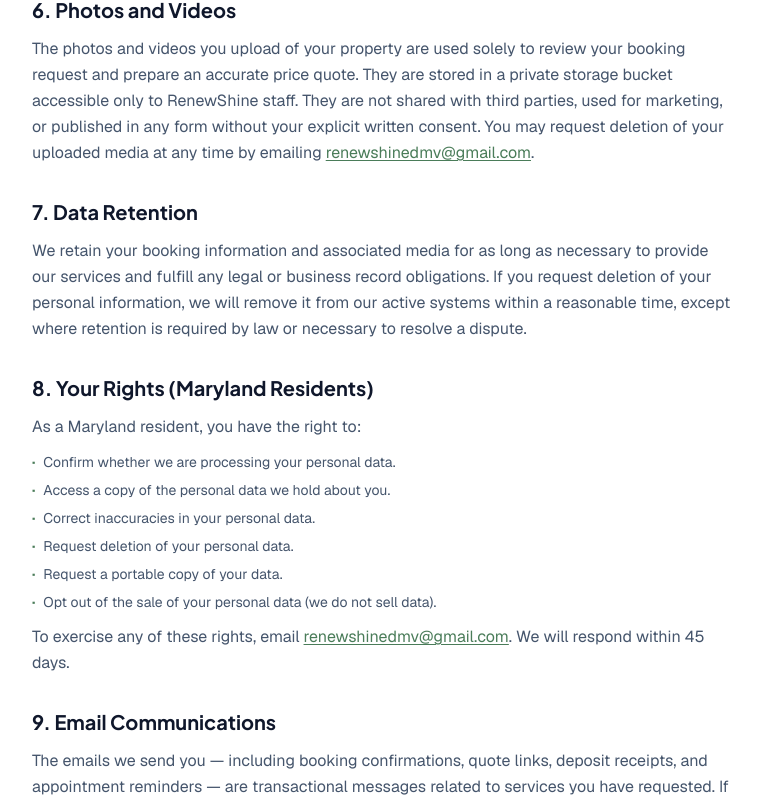
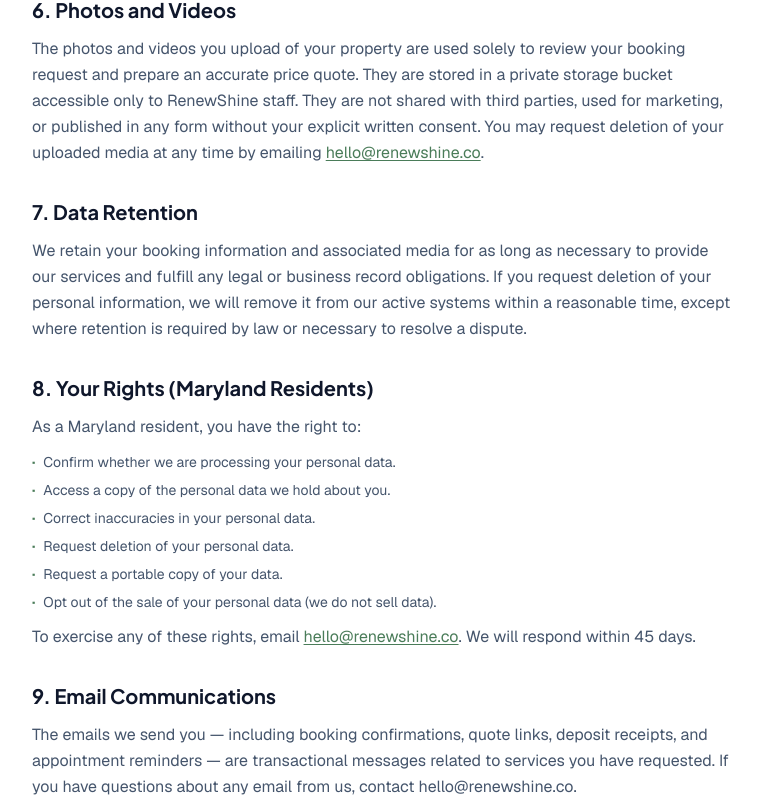
Before and after one commit to gracebotly/renewshine-app, a Next.js app: page /privacy in a window 1280 px wide. Shown: the part 1691-2495 px from the top of the page, without its empty margins (256-1017 px from the left). Built offline with nearby package versions, Linux system fonts and the light colour scheme.

Commit message:
Update public-facing business email to hello@renewshine.co

```diff
--- a/src/app/cancellation/page.tsx
+++ b/src/app/cancellation/page.tsx
@@ -119,8 +119,8 @@ export default function CancellationPage() {
           <h2 className="font-semibold text-slate-900 mb-2">How to cancel or reschedule</h2>
           <p className="text-sm text-slate-600">
             Email{' '}
-            <a href="mailto:renewshinedmv@gmail.com" className="text-(--color-brand) underline underline-offset-2">
-              renewshinedmv@gmail.com
+            <a href="mailto:hello@renewshine.co" className="text-(--color-brand) underline underline-offset-2">
+              hello@renewshine.co
             </a>{' '}
             with your name and appointment date. Cancellation timing is recorded
             based on when we receive your email.
--- a/src/app/error.tsx
+++ b/src/app/error.tsx
@@ -26,8 +26,8 @@ export default function ErrorPage({
         <p className="mt-3 text-slate-600">
           We hit an unexpected error. Try again — if the problem continues,
           email us at{' '}
-          <a href="mailto:renewshinedmv@gmail.com" className="text-(--color-brand) underline underline-offset-2">
-            renewshinedmv@gmail.com
+          <a href="mailto:hello@renewshine.co" className="text-(--color-brand) underline underline-offset-2">
+            hello@renewshine.co
           </a>.
         </p>
         <div className="mt-6 flex flex-wrap justify-center gap-3">
--- a/src/app/global-error.tsx
+++ b/src/app/global-error.tsx
@@ -31,7 +31,7 @@ export default function GlobalError({
               Something went wrong
             </h2>
             <p style={{ color: '#475569', marginBottom: '1.5rem' }}>
-              Please reload the page or contact us at renewshinedmv@gmail.com.
+              Please reload the page or contact us at hello@renewshine.co.
             </p>
             <button
               onClick={reset}
--- a/src/app/locations/[city]/page.tsx
+++ b/src/app/locations/[city]/page.tsx
@@ -102,7 +102,7 @@ export default async function CityPage({
         name: 'RenewShine',
         description: city.metaDescription,
         url: `https://renewshine.co/locations/${city.slug}`,
-        email: 'renewshinedmv@gmail.com',
+        email: 'hello@renewshine.co',
         areaServed: {
           '@type': 'City',
           name: city.displayName,
--- a/src/app/privacy/page.tsx
+++ b/src/app/privacy/page.tsx
@@ -25,7 +25,7 @@ export default function PrivacyPage() {
               the DC, Maryland, and Virginia (DMV) area. We operate at{' '}
               <a href="https://renewshine.co" className="text-(--color-brand) underline underline-offset-2">renewshine.co</a>
               {' '}and can be reached at{' '}
-              <a href="mailto:renewshinedmv@gmail.com" className="text-(--color-brand) underline underline-offset-2">renewshinedmv@gmail.com</a>.
+              <a href="mailto:hello@renewshine.co" className="text-(--color-brand) underline underline-offset-2">hello@renewshine.co</a>.
             </p>
           </section>
 
@@ -130,8 +130,8 @@ export default function PrivacyPage() {
               not shared with third parties, used for marketing, or published in any form
               without your explicit written consent. You may request deletion of your
               uploaded media at any time by emailing{' '}
-              <a href="mailto:renewshinedmv@gmail.com" className="text-(--color-brand) underline underline-offset-2">
-                renewshinedmv@gmail.com
+              <a href="mailto:hello@renewshine.co" className="text-(--color-brand) underline underline-offset-2">
+                hello@renewshine.co
               </a>.
             </p>
           </section>
@@ -169,8 +169,8 @@ export default function PrivacyPage() {
             </ul>
             <p className="text-slate-600 leading-relaxed mt-3">
               To exercise any of these rights, email{' '}
-              <a href="mailto:renewshinedmv@gmail.com" className="text-(--color-brand) underline underline-offset-2">
-                renewshinedmv@gmail.com
+              <a href="mailto:hello@renewshine.co" className="text-(--color-brand) underline underline-offset-2">
+                hello@renewshine.co
               </a>. We will respond within 45 days.
             </p>
           </section>
@@ -181,7 +181,7 @@ export default function PrivacyPage() {
               The emails we send you — including booking confirmations, quote links,
               deposit receipts, and appointment reminders — are transactional messages
               related to services you have requested. If you have questions about any
-              email from us, contact renewshinedmv@gmail.com.
+              email from us, contact hello@renewshine.co.
             </p>
           </section>
 
@@ -243,7 +243,7 @@ export default function PrivacyPage() {
             <h2 className="font-display text-xl font-bold text-slate-900 mb-3">13. Contact Us</h2>
             <div className="rounded-xl border border-slate-200 bg-slate-50 p-5 text-sm text-slate-700">
               <p className="font-semibold text-slate-900">RenewShine</p>
-              <p className="mt-1">Email: <a href="mailto:renewshinedmv@gmail.com" className="text-(--color-brand) underline underline-offset-2">renewshinedmv@gmail.com</a></p>
+              <p className="mt-1">Email: <a href="mailto:hello@renewshine.co" className="text-(--color-brand) underline underline-offset-2">hello@renewshine.co</a></p>
               <p className="mt-1">Phone: <a href="tel:+13024927197" className="text-(--color-brand) underline underline-offset-2">(302) 492-7197</a></p>
               <p className="mt-1">Website: <a href="https://renewshine.co" className="text-(--color-brand) underline underline-offset-2">renewshine.co</a></p>
               <p className="mt-1">State of operation: Maryland, USA</p>
--- a/src/app/terms/page.tsx
+++ b/src/app/terms/page.tsx
@@ -111,8 +111,8 @@ export default function TermsPage() {
 
             <p className="mt-4 text-xs text-slate-500">
               To cancel or reschedule, email{' '}
-              <a href="mailto:renewshinedmv@gmail.com" className="text-(--color-brand) underline underline-offset-2">
-                renewshinedmv@gmail.com
+              <a href="mailto:hello@renewshine.co" className="text-(--color-brand) underline underline-offset-2">
+                hello@renewshine.co
               </a>{' '}
               with your name and appointment date. Cancellation timing is based on
               when we receive your email.
@@ -184,8 +184,8 @@ export default function TermsPage() {
             <h2 className="font-display text-xl font-bold text-slate-900 mb-3">10. Contact</h2>
             <p className="text-slate-600 leading-relaxed">
               Questions? Email{' '}
-              <a href="mailto:renewshinedmv@gmail.com" className="text-(--color-brand) underline underline-offset-2">
-                renewshinedmv@gmail.com
+              <a href="mailto:hello@renewshine.co" className="text-(--color-brand) underline underline-offset-2">
+                hello@renewshine.co
               </a>.
             </p>
           </section>
@@ -219,10 +219,10 @@ export default function TermsPage() {
               <strong className="text-slate-900">STOP</strong>. For assistance, reply{' '}
               <strong className="text-slate-900">HELP</strong> or email{' '}
               <a
-                href="mailto:renewshinedmv@gmail.com"
+                href="mailto:hello@renewshine.co"
                 className="text-(--color-brand) underline underline-offset-2"
               >
-                renewshinedmv@gmail.com
+                hello@renewshine.co
               </a>.
             </p>
             <p className="text-slate-600 leading-relaxed">
--- a/src/components/layout/Footer.tsx
+++ b/src/components/layout/Footer.tsx
@@ -43,11 +43,11 @@ export default function Footer() {
             </p>
             <div className="mt-4 flex flex-col gap-2">
               <a
-                href="mailto:renewshinedmv@gmail.com"
+                href="mailto:hello@renewshine.co"
                 className="inline-flex items-center gap-2 text-sm text-slate-600 hover:text-(--color-brand) transition-colors duration-200"
               >
                 <Mail size={14} />
-                renewshinedmv@gmail.com
+                hello@renewshine.co
               </a>
               <a
                 href="tel:+13024927197"
--- a/src/lib/email/templates/base.ts
+++ b/src/lib/email/templates/base.ts
@@ -47,7 +47,7 @@ export function baseTemplate(content: string, previewText: string): string {
             <td style="background:${BG_PAGE};padding:20px 32px;border-top:1px solid ${BORDER};">
               <p style="margin:0;font-size:12px;color:${TEXT_MUTED};text-align:center;">RenewShine · DMV Area · DC, Maryland &amp; Virginia</p>
               <p style="margin:6px 0 0;font-size:12px;color:${TEXT_MUTED};text-align:center;">
-                <a href="mailto:renewshinedmv@gmail.com" style="color:${TEXT_MUTED};text-decoration:none;">renewshinedmv@gmail.com</a>
+                <a href="mailto:hello@renewshine.co" style="color:${TEXT_MUTED};text-decoration:none;">hello@renewshine.co</a>
                 &nbsp;·&nbsp;
                 <a href="tel:+13024927197" style="color:${TEXT_MUTED};text-decoration:none;">(302) 492-7197</a>
               </p>
--- a/src/lib/email/templates/customer-abandoned.ts
+++ b/src/lib/email/templates/customer-abandoned.ts
@@ -3,7 +3,7 @@ import { baseTemplate, badge, heading, para, ctaButton, divider } from './base'
 // Business contact email — shown at bottom of email so customer
 // can reach out directly. Sent FROM noreply so we cannot include
 // "reply to this email" copy anywhere in this template.
-const BUSINESS_EMAIL = 'renewshinedmv@gmail.com'
+const BUSINESS_EMAIL = 'hello@renewshine.co'
 
 interface AbandonedEmailParams {
   firstName: string
```
